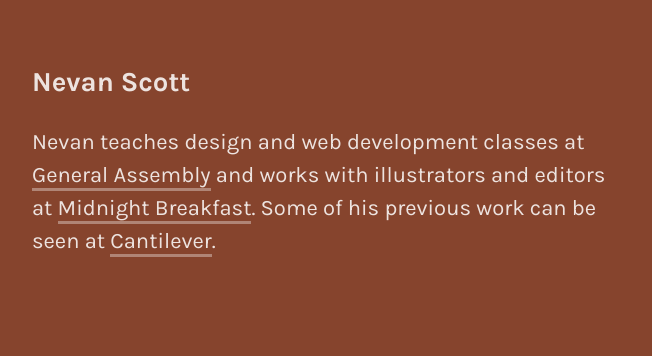
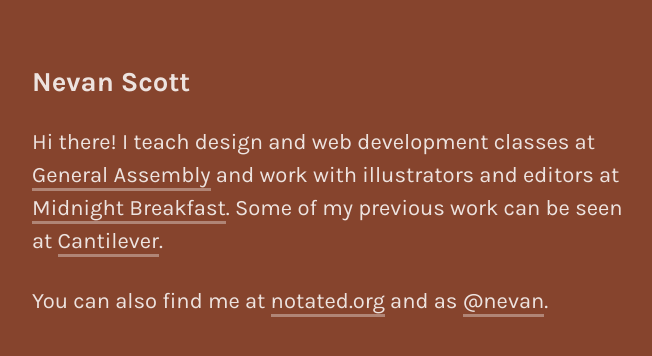
Before and after one commit to nevanscott/nevanscott.github.io, a Jekyll site: the page built from index.md, in a window 1280 px wide. Shown: the top 356 px of the page, without its empty margins (311-963 px from the left). Built offline with Jekyll 4.4.1, drawn with Linux system fonts in a browser that asks for light colours.

Commit message:
minor update

```diff
--- a/css/main.scss
+++ b/css/main.scss
@@ -45,7 +45,7 @@ section {
     }
   }
   p {
-    margin: auto;
+    margin: 0 auto 1.25em;
   }
   a {
     color: inherit;
--- a/index.md
+++ b/index.md
@@ -4,4 +4,6 @@ layout: default
 
 # Nevan Scott
 
-Nevan teaches design and web development classes at [General Assembly](http://generalassemb.ly/) and works with illustrators and editors at [Midnight Breakfast](http://midnightbreakfast.com/). Some of his previous work can be seen at [Cantilever](http://cantilever.co/work/).
+Hi there! I teach design and web development classes at [General Assembly](http://generalassemb.ly/) and work with illustrators and editors at [Midnight Breakfast](http://midnightbreakfast.com/). Some of my previous work can be seen at [Cantilever](http://cantilever.co/work/).
+
+You can also find me at [notated.org](http://notated.org/) and as [@nevan](https://twitter.com/nevan).
```
Also changed, not shown: 3 other files.
